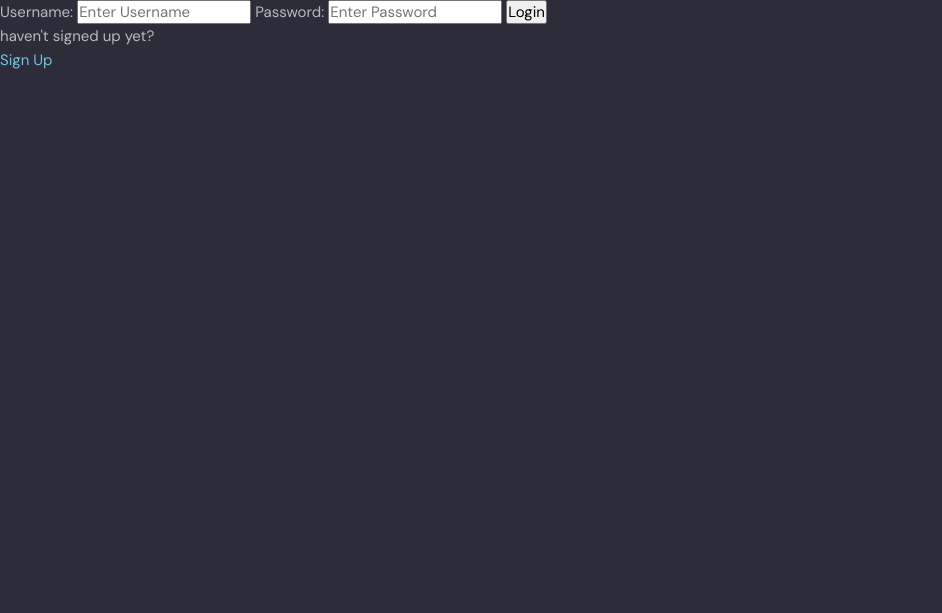
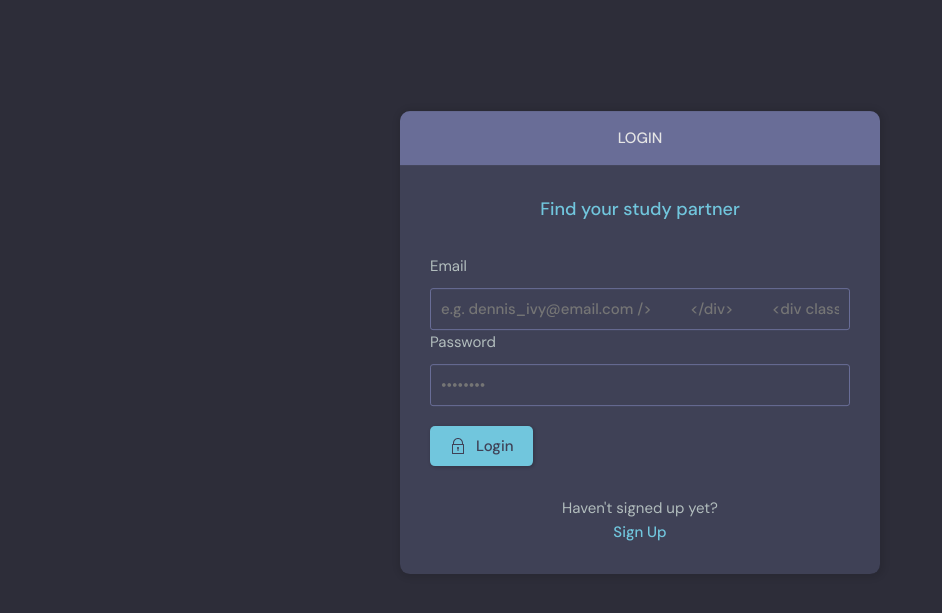
Before and after one commit to yingzex/StudyBuddy, a Django app: a page that uses templates/navbar.html in a window 1280 px wide. Shown: the part 76-689 px from the top of the page, without its empty margins (0-942 px from the left). Run offline with Django 3.2, Linux system fonts and the light colour scheme.

Commit message:
edit user account page
Signed-off-by: xyz <15109268895x@gmail.com>

```diff
--- a/base/forms.py
+++ b/base/forms.py
@@ -1,9 +1,15 @@
 # model form: class representation of model
 from django.forms import ModelForm
 from .models import Room
+from django.contrib.auth.models import User
 
 class RoomForm(ModelForm):
     class Meta:
         model = Room
         fields = '__all__'
         exclude = ['host', 'participants']
+
+class UserForm(ModelForm):
+    class Meta:
+        model = User
+        fields = ['username','email']
--- a/base/templates/base/login_register.html
+++ b/base/templates/base/login_register.html
@@ -1,36 +1,97 @@
 {% extends 'main.html' %}
 
 {% block content %}
+<main class="auth layout">
 
-{% if page == 'login' %}
-<div>
-    <form method="POST" action="">
-        {% csrf_token %}
+  {% if page == 'login' %}
+  <div class="container">
+    <div class="layout__box">
+      <div class="layout__boxHeader">
+        <div class="layout__boxTitle">
+          <h3>Login</h3>
+        </div>
+      </div>
+      <div class="layout__body">
+        <h2 class="auth__tagline">Find your study partner</h2>
 
-        <label>Username:</label>
-        <input type="text" name="username" placeholder="Enter Username"/>
+        <form class="form" action="" method="POST">
+          {% csrf_token %}
+          <div class="form__group form__group">
+            <label for="room_name">Email</label>
+            <input id="username" name="email" type="email" placeholder="e.g. dennis_ivy@email.com />
+          </div>
+          <div class=" form__group">
+            <label for="password">Password</label>
+            <input id="password" name="password" type="password"
+              placeholder="&bull;&bull;&bull;&bull;&bull;&bull;&bull;&bull;" />
+          </div>
 
-        <label>Password:</label>
-        <input type="password" name="password" placeholder="Enter Password"/>
+          <button class="btn btn--main" type="submit">
+            <svg version="1.1" xmlns="http://www.w3.org/2000/svg" width="32" height="32" viewBox="0 0 32 32">
+              <title>lock</title>
+              <path
+                d="M27 12h-1v-2c0-5.514-4.486-10-10-10s-10 4.486-10 10v2h-1c-0.553 0-1 0.447-1 1v18c0 0.553 0.447 1 1 1h22c0.553 0 1-0.447 1-1v-18c0-0.553-0.447-1-1-1zM8 10c0-4.411 3.589-8 8-8s8 3.589 8 8v2h-16v-2zM26 30h-20v-16h20v16z">
+              </path>
+              <path
+                d="M15 21.694v4.306h2v-4.306c0.587-0.348 1-0.961 1-1.694 0-1.105-0.895-2-2-2s-2 0.895-2 2c0 0.732 0.413 1.345 1 1.694z">
+              </path>
+            </svg>
 
-        <input type="submit" value="Login"/>
-    </form>
+            Login
+          </button>
+        </form>
 
-    <p>haven't signed up yet?</p>
-    <a href="{% url 'register' %}">Sign Up</a>
-</div>
+        <div class="auth__action">
+          <p>Haven't signed up yet?</p>
+          <a href="{% url 'register' %}" class="btn btn--link">Sign Up</a>
+        </div>
+      </div>
+    </div>
+  </div>
+  {% else %}
+  <div class="container">
+    <div class="layout__box">
+      <div class="layout__boxHeader">
+        <div class="layout__boxTitle">
+          <h3>Register</h3>
+        </div>
+      </div>
+      <div class="layout__body">
+        <h2 class="auth__tagline">Find your study partner</h2>
 
-{% else %}
-<div>
-    <form method="POST" action="">
-        {% csrf_token %}
-        {{form.as_p}}
-        <input type="submit" value="Register"/>
-    </form>
+        <form class="form" action="" method="POST">
+          {% csrf_token %}
 
-    <p>already signed up?</p>
-    <a href="{% url 'login' %}">Login</a>
-</div>
-{% endif %}
+          {% for field in form %}
+          <div class="form__group form__group">
+            <label for="room_name">{{field.label}}</label>
+            {{field}}
+          </div>
+          {% endfor %}
 
+
+          <button class="btn btn--main" type="submit">
+            <svg version="1.1" xmlns="http://www.w3.org/2000/svg" width="32" height="32" viewBox="0 0 32 32">
+              <title>lock</title>
+              <path
+                d="M27 12h-1v-2c0-5.514-4.486-10-10-10s-10 4.486-10 10v2h-1c-0.553 0-1 0.447-1 1v18c0 0.553 0.447 1 1 1h22c0.553 0 1-0.447 1-1v-18c0-0.553-0.447-1-1-1zM8 10c0-4.411 3.589-8 8-8s8 3.589 8 8v2h-16v-2zM26 30h-20v-16h20v16z">
+              </path>
+              <path
+                d="M15 21.694v4.306h2v-4.306c0.587-0.348 1-0.961 1-1.694 0-1.105-0.895-2-2-2s-2 0.895-2 2c0 0.732 0.413 1.345 1 1.694z">
+              </path>
+            </svg>
+
+            Register
+          </button>
+        </form>
+
+        <div class="auth__action">
+          <p>Already signed up?</p>
+          <a href="{% url 'login' %}" class="btn btn--link">Login</a>
+        </div>
+      </div>
+    </div>
+  </div>
+  {% endif %}
+</main>
 {% endblock content %}
--- a/base/templates/base/profile.html
+++ b/base/templates/base/profile.html
@@ -18,7 +18,9 @@
         <div class="profile__info">
           <h3>{{user.username}}</h3>
           <p>@{{user.username}}</p>
-          <a href="edit-user.html" class="btn btn--main btn--pill">Edit Profile</a>
+          {% if request.user == user %}
+          <a href="{% url 'update-user' %}" class="btn btn--main btn--pill">Edit Profile</a>
+          {% endif %}
         </div>
         <div class="profile__about">
           <h3>About</h3>
--- a/base/templates/base/room.html
+++ b/base/templates/base/room.html
@@ -112,7 +112,10 @@
         </div>
       </div>
       <div class="room__message">
-        <form action="#"><input name="" placeholder="Write your message here..." /></form>
+        <form action="" method="POST">
+          {% csrf_token %}
+          <input name="body" placeholder="Write your message here..." />
+        </form>
       </div>
     </div>
     <!-- Room End -->
--- a/base/urls.py
+++ b/base/urls.py
@@ -17,4 +17,6 @@ urlpatterns = [
     path('update-room/<str:pk>/', views.updateRoom, name="update-room"),
     path('delete-room/<str:pk>/', views.deleteRoom, name="delete-room"),
     path('delete-message/<str:pk>/', views.deleteMessage, name="delete-message"),
+
+    path('update-user/', views.updateUser, name="update-user"),
 ]
--- a/base/views.py
+++ b/base/views.py
@@ -1,7 +1,7 @@
 from django.shortcuts import render, redirect
 from django.http import HttpResponse
 from .models import Room, Topic, Message
-from .forms import RoomForm
+from .forms import RoomForm, UserForm
 from django.db.models import Q
 from django.contrib.auth.models import User
 from django.contrib import messages
@@ -172,3 +172,15 @@ def deleteMessage(request, pk):
         return redirect('home')
 
     return render(request, 'base/delete.html', {'obj':message})
+
+
+@login_required(login_url='login')
+def updateUser(request):
+    user=request.user
+    form=UserForm(instance=user)
+    if request.method=='POST':
+        form=UserForm(request.POST, instance=user)
+        if form.is_valid():
+            form.save()
+            return redirect('user-profile',pk=user.id)
+    return render(request, 'base/update-user.html', {'form':form})
--- a/templates/navbar.html
+++ b/templates/navbar.html
@@ -23,7 +23,7 @@
         <!-- Logged In -->
         {% if request.user.is_authenticated %}
         <div class="header__user">
-          <a href="profile.html">
+          <a href="{% url 'update-user' %}">
             <div class="avatar avatar--medium active">
               <img src="{% static 'images/avatar.svg' %}" />
             </div>
@@ -41,13 +41,13 @@
         <!-- Not Logged In -->
         {% else %}
         <a href="{% url 'login' %}">
-          <img src="./assets/avatar.svg" />
+          <img src="{% static 'images/avatar.svg' %}" />
           <p>Login</p>
         </a>
         {% endif %}
 
         <div class="dropdown-menu">
-          <a href="settings.html" class="dropdown-link"
+          <a href="{% url 'update-user' %}" class="dropdown-link"
             ><svg version="1.1" xmlns="http://www.w3.org/2000/svg" width="32" height="32" viewBox="0 0 32 32">
               <title>tools</title>
               <path
```
Also changed, not shown: base/templates/base/delete.html (+32 -9 lines), base/templates/base/delete_old.html (added, +13 -0 lines), base/templates/base/login_register_old.html (added, +36 -0 lines), base/templates/base/room_form.html (+0 -13 lines), base/templates/base/update-user.html (added, +41 -0 lines), db.sqlite3.
